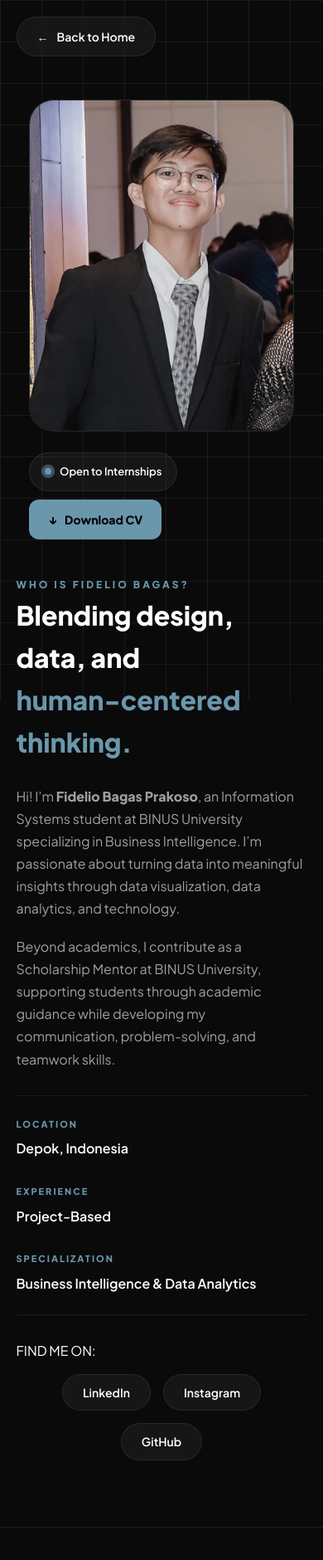
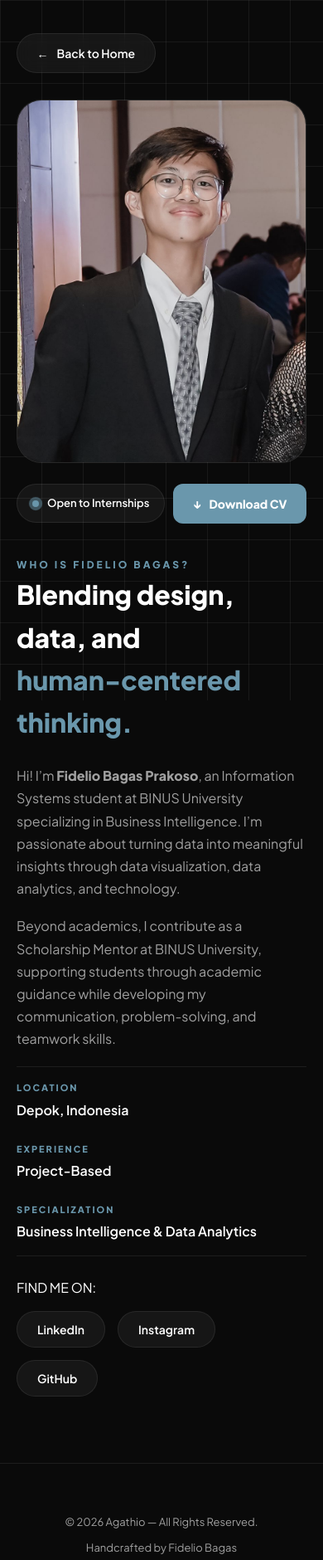
Before and after one commit to Agathow/agathio, a PHP site: page /about.html in a window 390 px wide. Shown: the top 1880 px of the page at 83% size. Run offline with PHP 8.4, Linux system fonts and the light colour scheme.

Commit message:
Update about.css

```diff
--- a/about.css
+++ b/about.css
@@ -38,7 +38,7 @@ body {
 
 
 /* ==========================================================================
-   2. BACK BUTTON
+   2. BACK BUTTON NAVIGATION
    ========================================================================== */
 
 .back-navigation {
@@ -81,7 +81,7 @@ body {
 
 
 /* ==========================================================================
-   3. ABOUT CONTENT
+   3. ABOUT CONTENT LAYOUT
    ========================================================================== */
 
 .about-page {
@@ -182,21 +182,31 @@ body {
 }
 
 
-/* CV BUTTON */
+/* ==========================================================================
+   5. CV BUTTON
+   ========================================================================== */
 
 .cv-button {
     display: inline-flex;
     align-items: center;
     gap: 10px;
+
     padding: 12px 22px;
     margin-bottom: 0;
+
     background: var(--accent-blue);
-    color: #000;
+    color: #ffffff;
+
     text-decoration: none;
     font-size: 14px;
     font-weight: 700;
+
     border-radius: 12px;
     border: 1px solid transparent;
+
+    position: relative;
+    top: 4px;
+
     transition:
         transform 0.3s ease,
         background 0.3s ease,
@@ -210,8 +220,9 @@ body {
     transform: translateY(-3px);
 }
 
+
 /* ==========================================================================
-   5. TYPOGRAPHY
+   6. TYPOGRAPHY
    ========================================================================== */
 
 .tag {
@@ -234,22 +245,31 @@ body {
 
 
 /* ==========================================================================
-   6. PERSONAL INFORMATION
+   7. PERSONAL INFORMATION
    ========================================================================== */
 
 .personal-info-grid {
+    width: 100%;
+
     display: grid;
     grid-template-columns: repeat(3, 1fr);
     gap: 20px;
-    margin: 30px 0;
-    padding: 25px 0;
+
+    margin: 20px 0;
+    padding: 16px 0;
+
     border-top: 1px solid var(--border);
     border-bottom: 1px solid var(--border);
-    backdrop-filter: blur(15px);
+
+    background: transparent !important;
+    backdrop-filter: none !important;
+    -webkit-backdrop-filter: none !important;
+    box-shadow: none !important;
 }
 
 .info-item {
     min-width: 0;
+    background: transparent !important;
 }
 
 .info-item .label {
@@ -259,23 +279,29 @@ body {
     font-weight: 800;
     letter-spacing: 2px;
     text-transform: uppercase;
-    margin-bottom: 8px;
+    margin-bottom: 5px;
 }
 
 .info-item .value {
     font-size: 16px;
     font-weight: 600;
     color: white;
-    line-height: 1.5;
+    line-height: 1.4;
+}
+
+/* Business Intelligence & Data Analytics tetap satu baris di desktop */
+.info-item:last-child .value {
+    font-size: 15px;
+    white-space: nowrap;
 }
 
 
 /* ==========================================================================
-   7. SOCIALS
+   8. SOCIALS
    ========================================================================== */
 
 .social-wrapper {
-    margin-top: 30px;
+    margin-top: 20px;
 }
 
 .stack-label {
@@ -309,7 +335,7 @@ body {
 
 
 /* ==========================================================================
-   8. FOOTER
+   9. FOOTER
    ========================================================================== */
 
 footer {
@@ -331,63 +357,126 @@ footer {
 
 
 /* ==========================================================================
-   9. RESPONSIVE
+   10. TABLET
    ========================================================================== */
 
-@media (max-width: 1000px) {
+@media (max-width: 600px) {
 
-    .back-navigation {
-        top: 20px;
-        left: 5%;
+    .status-wrapper {
+        width: 100%;
+        display: flex;
+        flex-direction: column;
+        align-items: center;
+        justify-content: center;
+        gap: 12px;
+    }
+
+    .status-badge,
+    .cv-button {
+        flex-shrink: 0;
+    }
+
+    .cv-button {
+        top: 0;
+    }
+}
+
+/* ==========================================================================
+   11. MOBILE
+   ========================================================================== */
+
+@media (max-width: 600px) {
+
+    body {
+        overflow-x: hidden;
+    }
+
+    .about-page {
+        width: 100%;
+        max-width: 100%;
+        padding-top: 120px;
+        padding-left: 20px;
+        padding-right: 20px;
+        overflow: hidden;
     }
 
     .about-grid {
+        width: 100%;
+        display: grid;
         grid-template-columns: 1fr;
-        gap: 40px;
+        gap: 35px;
     }
 
     .about-visual {
-        max-width: 360px;
+        width: 100%;
+        max-width: 100%;
         margin: 0 auto;
     }
 
-    .personal-info-grid {
-        grid-template-columns: 1fr;
-        gap: 30px;
+    .about-photo-wrapper {
+        width: 100%;
+        max-width: 100%;
+        height: auto;
+        aspect-ratio: 4 / 5;
+        max-height: none;
+        border-radius: 30px;
     }
 
-    .social-links {
-        justify-content: center;
+    .about-photo-wrapper img {
+        width: 100%;
+        height: 100%;
+        object-fit: cover;
     }
 
-}
-
-
-@media (max-width: 600px) {
-
-    .about-page {
-        padding-top: 120px;
+    .status-wrapper {
+        width: 100%;
+        display: flex;
+        flex-direction: row;
+        align-items: center;
+        justify-content: flex-start;
+        gap: 10px;
+        flex-wrap: wrap;
     }
 
-    .about-visual {
-        max-width: 320px;
+    .status-badge,
+    .cv-button {
+        flex-shrink: 0;
     }
 
-    .about-photo-wrapper {
-        border-radius: 30px;
+    .cv-button {
+        top: 0;
+    }
+
+    .about-text {
+        width: 100%;
+        max-width: 100%;
     }
 
     .bio-content p {
         font-size: 16px;
+        line-height: 1.7;
     }
 
-    .status-wrapper {
-        flex-direction: column;
-        align-items: flex-start;
+    .personal-info-grid {
+        width: 100%;
+        margin-left: 0;
+        margin-right: 0;
+        grid-template-columns: 1fr;
+        gap: 25px;
+    }
+
+    .info-item:last-child .value {
+        white-space: normal;
+        font-size: 16px;
+    }
+
+    .social-wrapper {
+        margin-top: 25px;
     }
 
     .social-links {
         flex-wrap: wrap;
+        justify-content: flex-start;
     }
 
     .footer-bottom {
@@ -395,5 +484,4 @@ footer {
         gap: 10px;
         text-align: center;
     }
-
 }
```
